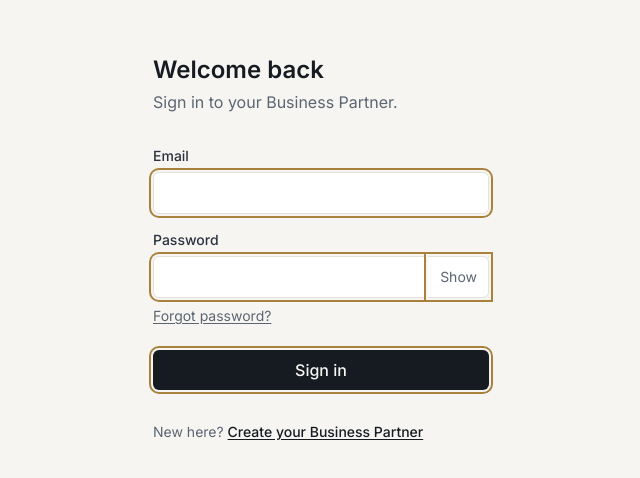
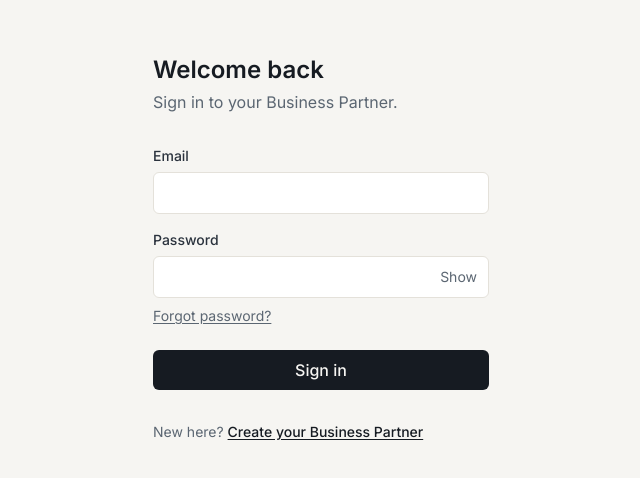
Before and after one commit to stephenjoehley-cyber/business-partner, a Next.js app: page /login in a window 1280 px wide. Shown: the part 152-630 px from the top of the page, without its empty margins (319-959 px from the left). Built offline with nearby package versions, Linux system fonts and the light colour scheme; no server answers.

Commit message:
Overwrite: D1.2 file did not land in previous upload

```diff
--- a/app/globals.css
+++ b/app/globals.css
@@ -53,8 +53,23 @@ body {
   @apply font-editorial text-ink text-3xl font-semibold;
 }
 
+/*
+  2026-07-18 (D1.2 Addendum): .focus-ring was applying `ring-2 ring-brass
+  ring-offset-2` unconditionally — not scoped to any focus state — since
+  before this class existed in this file's history. Every element using
+  it (21 files: every button, link, and form control in the product) has
+  had a permanent brass ring at all times, not a focus indicator. This is
+  what produced the "logo inside a framed rectangle" defect the Founder
+  Experience Review found — the AppLogo link used this same class. Fixed
+  at the source so all 21+ existing consumers are corrected at once, not
+  just the logo.
+*/
 .focus-ring {
-  @apply outline-none ring-2 ring-brass ring-offset-2 ring-offset-surface;
+  @apply outline-none;
+}
+
+.focus-ring:focus-visible {
+  @apply ring-2 ring-brass ring-offset-2 ring-offset-surface;
 }
 
 /* Respect reduced-motion preferences throughout the app */
```
